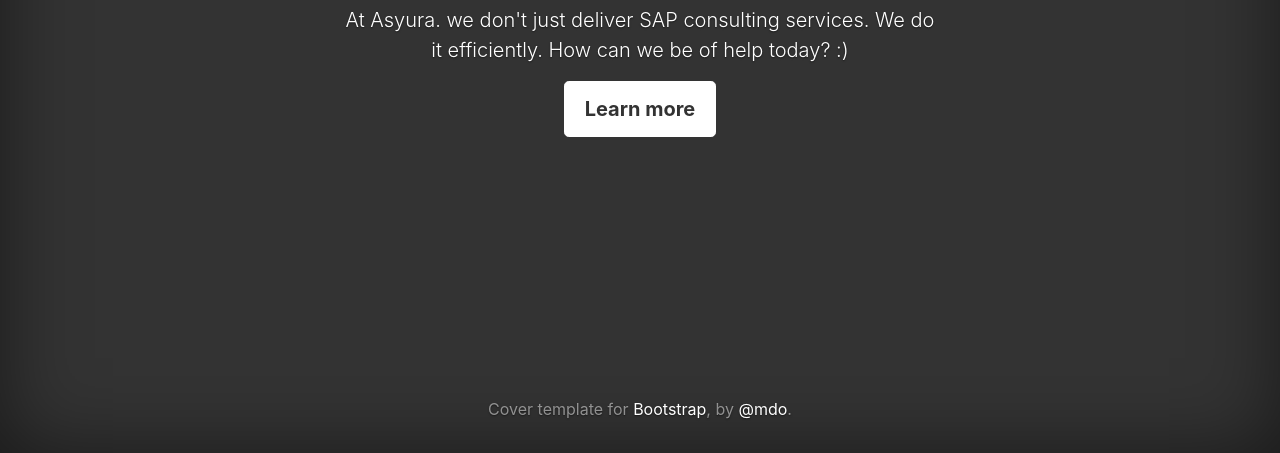
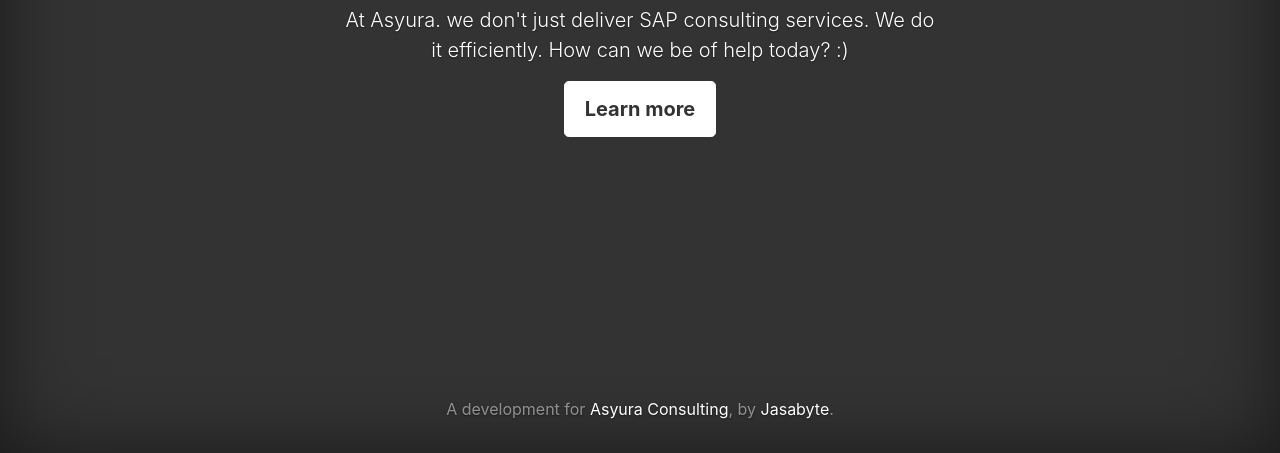
Before and after one commit to adam0thman/asyuraconsulting, a plain HTML site: page index.html in a window 1280 px wide. Shown: the part 347-800 px from the top of the page. Drawn offline with nearby package versions, Linux system fonts and the light colour scheme.

Commit message:
Update index.html

```diff
--- a/index.html
+++ b/index.html
@@ -41,7 +41,7 @@
 
       <footer class="mastfoot mt-auto">
         <div class="inner">
-          <p>Cover template for <a href="https://getbootstrap.com/">Bootstrap</a>, by <a href="https://twitter.com/mdo">@mdo</a>.</p>
+          <p>A development for <a href="https://asyuraconsulting.com/">Asyura Consulting</a>, by <a href="https://jasabyte.com">Jasabyte</a>.</p>
         </div>
       </footer>
     </div>
```
